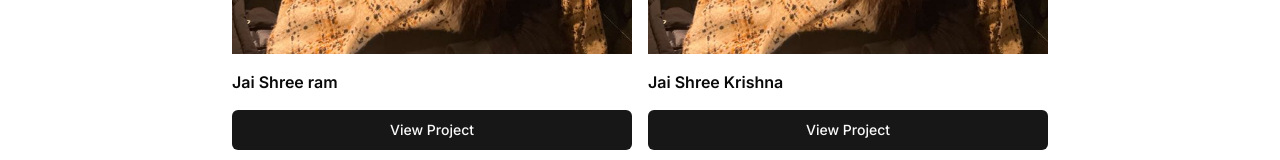
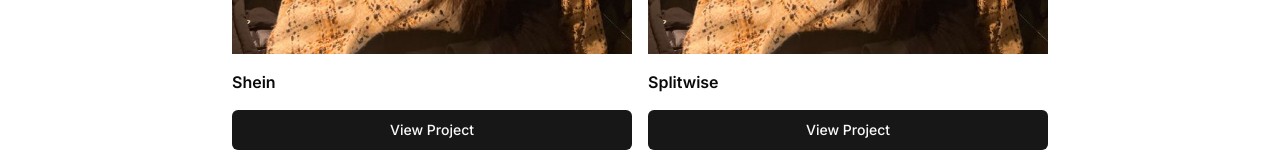
Before and after one commit to Anushka153/portfolio, a Next.js app in the folder anushkasinghportfolio/: page /projects in a window 1280 px wide. Shown: the part 452-612 px from the top of the page. Built offline with nearby package versions, Linux system fonts and the light colour scheme.

Commit message:
file change

```diff
--- a/anushkasinghportfolio/app/(main)/projects/page.tsx
+++ b/anushkasinghportfolio/app/(main)/projects/page.tsx
@@ -5,8 +5,8 @@ export default function Projects() {
         <div className="items-center flex flex-col gap-4">
             <span className="text-2xl font-bold">Projects</span>
             <div className="grid md:grid-cols-2 sm:grid-cols-1 gap-4">
-                <ProjectTile image="/myphoto.jpg" projectHeadline="Jai Shree ram" projectLink="/projects/jaishreeram" />
-                <ProjectTile image="/myphoto.jpg" projectHeadline="Jai Shree Krishna" projectLink="/projects/jaishreekrishna" />
+                <ProjectTile image="/myphoto.jpg" projectHeadline="Shein" projectLink="/projects/shein" />
+                <ProjectTile image="/myphoto.jpg" projectHeadline="Splitwise" projectLink="/projects/splitwise" />
                 <ProjectTile image="/myphoto.jpg" projectHeadline="Jai Shree ram" projectLink="/projects/jaishreeram" />
                 <ProjectTile image="/myphoto.jpg" projectHeadline="Jai Shree Krishna" projectLink="/projects/jaishreekrishna" />
                 <ProjectTile image="/myphoto.jpg" projectHeadline="Jai Shree ram" projectLink="/projects/jaishreeram" />
```
Also changed, not shown: anushkasinghportfolio/app/(main)/projects/(projectpages)/shein/page.tsx (renamed from anushkasinghportfolio/app/(main)/projects/(projectpages)/jaishreekrishna/page.tsx), anushkasinghportfolio/app/(main)/projects/(projectpages)/splitwise/page.tsx (renamed from anushkasinghportfolio/app/(main)/projects/(projectpages)/jaishreeram/page.tsx), 1 other file (tests, documents, lock files or other folders).
